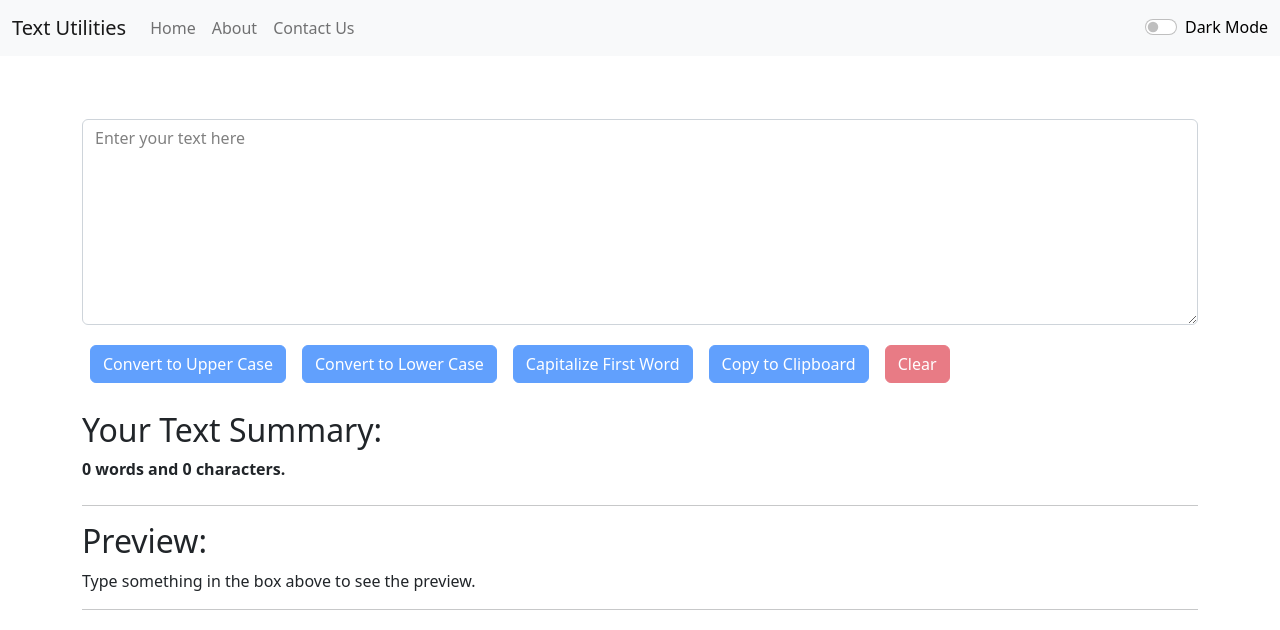
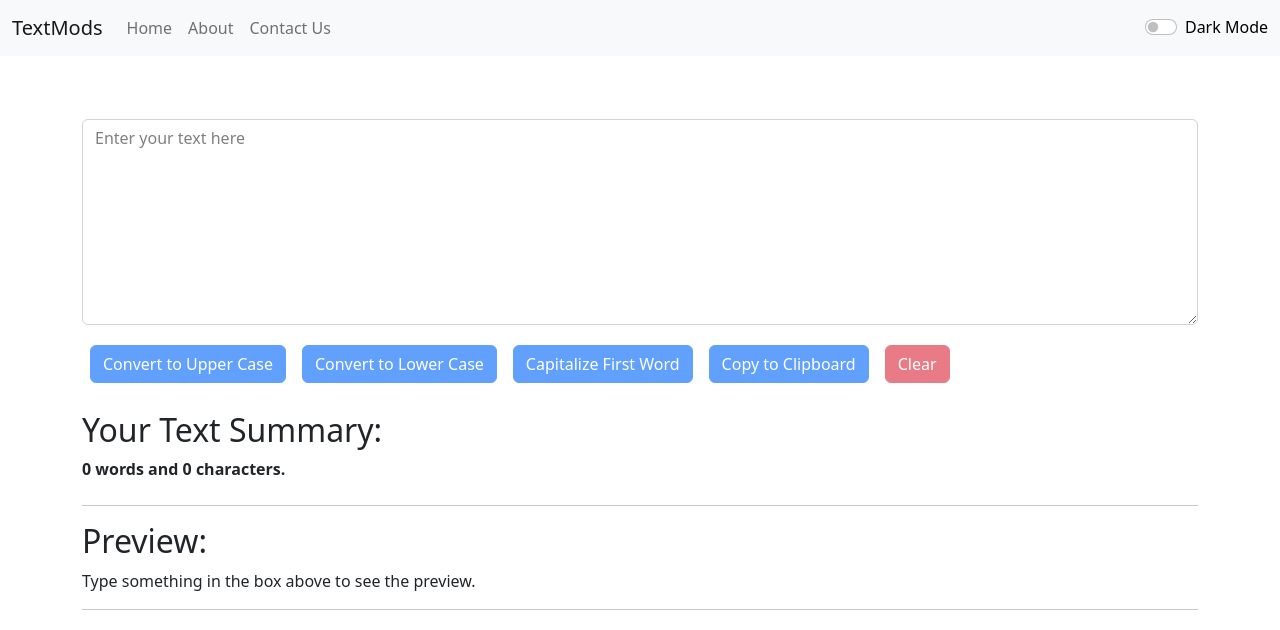
Before and after one commit to 99inder/TextMods, a React (Create React App) app: page / in a window 1280 px wide. Shown: the top 630 px of the page. Built offline with nearby package versions, Linux system fonts and the light colour scheme.

Commit message:
Title Bug Fix

```diff
--- a/src/App.js
+++ b/src/App.js
@@ -50,7 +50,7 @@
   return (
     <>
       <Router>
-        <Navbar title="Text Utilities" mode={mode} toggleMode={toggleMode} />
+        <Navbar title="TextMods" mode={mode} toggleMode={toggleMode} />
         <Alert alert={alert} />
         <div className="container">
 
```
